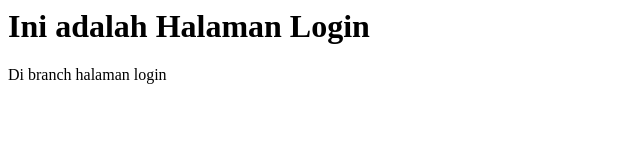
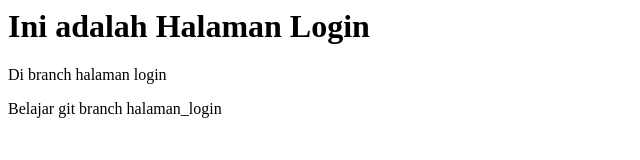
Before and after one commit to agneswagey/learning-git, a plain HTML site: page login.html in a window 1280 px wide. Shown: the whole page, without its empty margins (0-640 px from the left). Drawn offline with Linux system fonts and the light colour scheme.

Commit message:
Perubahan pada branch halaman_login

```diff
--- a/login.html
+++ b/login.html
@@ -6,5 +6,6 @@
 <body>
 	<h1>Ini adalah Halaman Login</h1>
 	<p>Di branch halaman login</p>
+	<p>Belajar git branch halaman_login</p>
 </body>
 </html>
```
